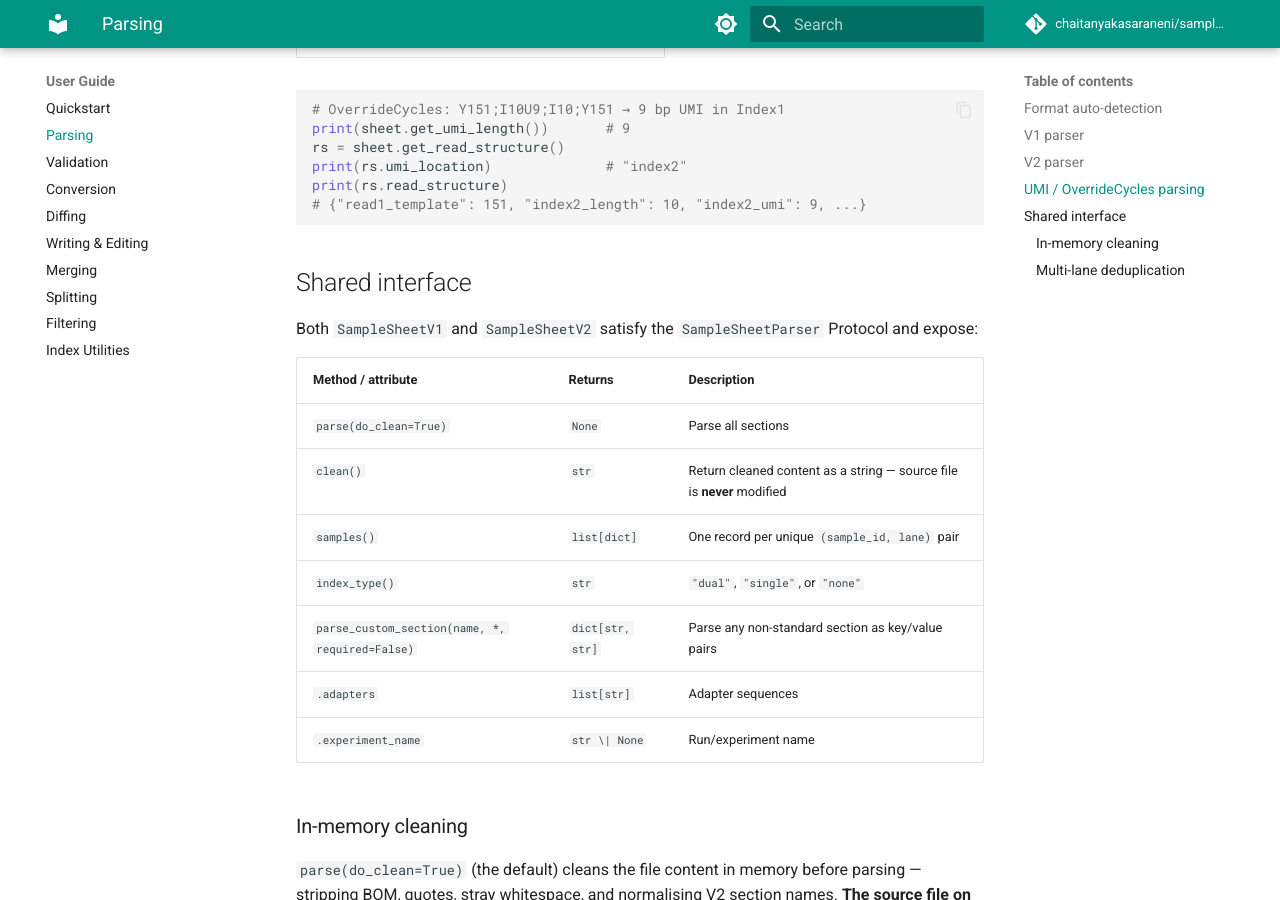
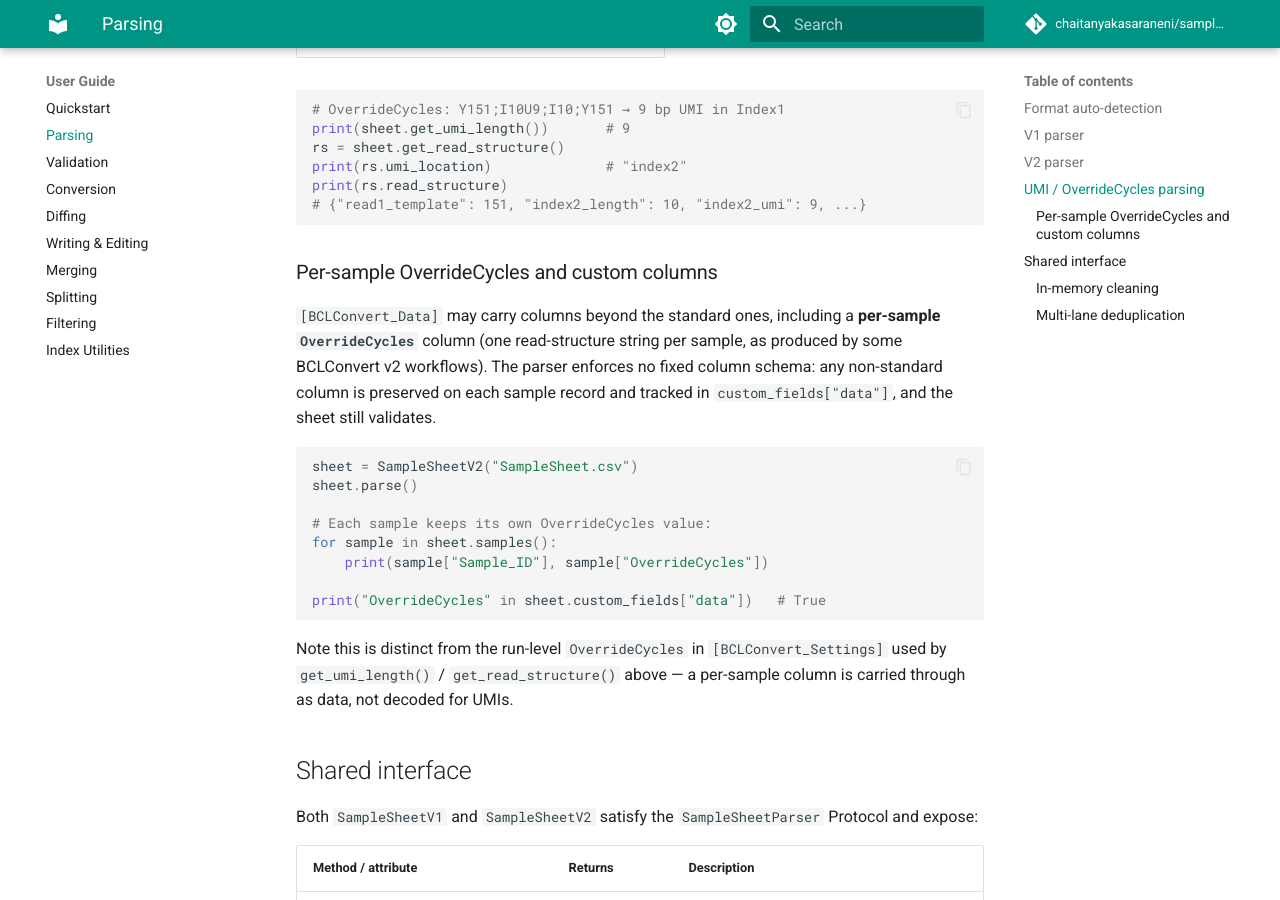
Before and after one commit to chaitanyakasaraneni/samplesheet-parser, an MkDocs documentation site: the page built from docs/guide/parsing.md, in a window 1280 px wide and 900 px high, scrolled down 1712 px. Built offline with MkDocs 1.6.1 and Material for MkDocs 9.7.7, drawn with Linux system fonts in a browser that asks for light colours; comment, search, counter and statistics services are not loaded.

Commit message:
test(v2): cover per-sample OverrideCycles; document custom data columns (#42)

````diff
--- a/docs/guide/parsing.md
+++ b/docs/guide/parsing.md
@@ -72,6 +72,29 @@ print(rs.read_structure)
 # {"read1_template": 151, "index2_length": 10, "index2_umi": 9, ...}
 ```
 
+### Per-sample OverrideCycles and custom columns
+
+`[BCLConvert_Data]` may carry columns beyond the standard ones, including a
+**per-sample `OverrideCycles`** column (one read-structure string per sample, as
+produced by some BCLConvert v2 workflows). The parser enforces no fixed column
+schema: any non-standard column is preserved on each sample record and tracked
+in `custom_fields["data"]`, and the sheet still validates.
+
+```python
+sheet = SampleSheetV2("SampleSheet.csv")
+sheet.parse()
+
+# Each sample keeps its own OverrideCycles value:
+for sample in sheet.samples():
+    print(sample["Sample_ID"], sample["OverrideCycles"])
+
+print("OverrideCycles" in sheet.custom_fields["data"])   # True
+```
+
+Note this is distinct from the run-level `OverrideCycles` in
+`[BCLConvert_Settings]` used by `get_umi_length()` / `get_read_structure()`
+above — a per-sample column is carried through as data, not decoded for UMIs.
+
 ## Shared interface
 
 Both `SampleSheetV1` and `SampleSheetV2` satisfy the `SampleSheetParser` Protocol and expose:
````
Also changed, not shown: docs/guide/validation.md (+4 -0 lines), 2 other files.
